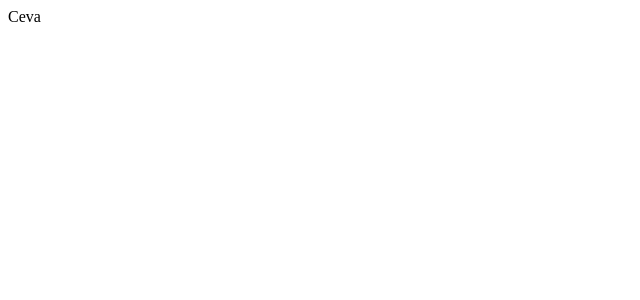
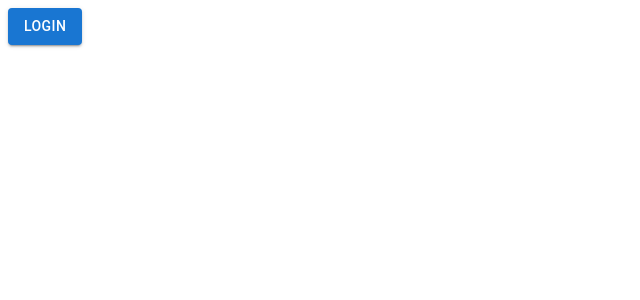
Before and after one commit to SimionMarina/FlatFinder, a React (Vite) app in the folder react-project/: page / in a window 1280 px wide. Shown: the top 300 px of the page, without its empty margins (0-640 px from the left). Built offline with nearby package versions, Linux system fonts and the light colour scheme.

Commit message:
Something

```diff
--- a/react-project/src/App.jsx
+++ b/react-project/src/App.jsx
@@ -1,10 +1,13 @@
+import {Button }from "@mui/material";
+
+
 function App() {
 
 
   return (
     <>
-      Ceva
-    </>
+      <Button className='login__button' variant="contained" >LogIn</Button>
+      </>
   )
 }
 
```
